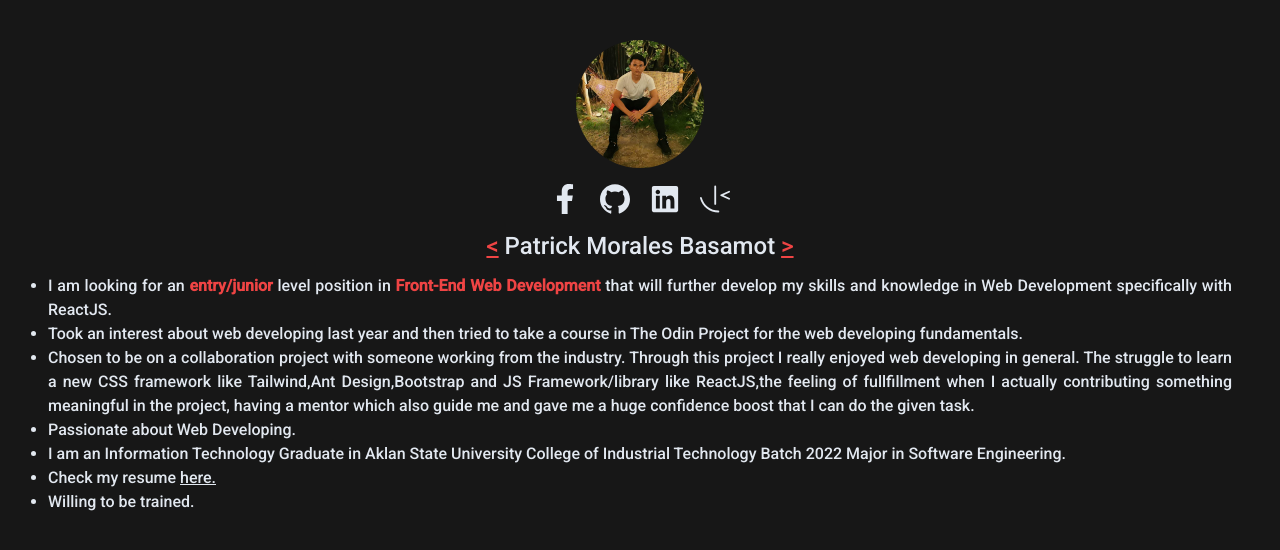
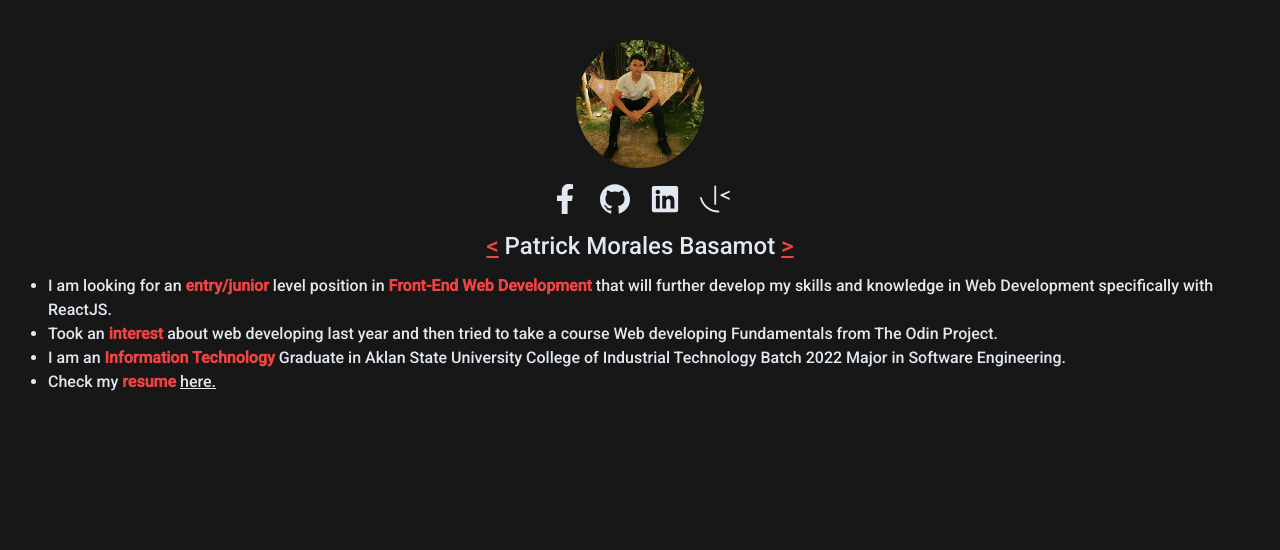
Before and after one commit to patrickbasamot/portfolio, a Next.js app: page / in a window 1280 px wide. Shown: the top 550 px of the page. Built offline with nearby package versions, Linux system fonts and the light colour scheme.

Commit message:
edited a few details

```diff
--- a/components/aboutme.js
+++ b/components/aboutme.js
@@ -59,22 +59,19 @@ export default function Aboutme(){
       <br/> <br/>
       </p> */}
 
-      <ul className='list-disc mt-3 text-sm text-justify md:text-base'>
+      <ul className='list-disc mt-3 text-sm text-left md:text-base'>
 
         <li><p>I am looking for an <strong className='text-red-500'>entry/junior</strong> level position in <strong className='text-red-500'>Front-End Web Development</strong> that will further develop my skills and knowledge in Web Development specifically with ReactJS.</p></li>
 
-        <li><p>Took an interest about web developing last year and then tried to take a course in The Odin Project for the web developing fundamentals.</p></li>
+        <li><p>Took an <strong className='text-red-500'>interest</strong> about web developing last year and then tried to take a course Web developing Fundamentals from The Odin Project.</p></li>
 
-        <li><p>Chosen to be on a collaboration project with someone working from the industry. Through this project I really enjoyed web developing in general. The struggle to learn a new CSS framework like Tailwind,Ant Design,Bootstrap and JS Framework/library like ReactJS,the feeling of fullfillment when I actually contributing something meaningful in the project, having a mentor which also guide me and gave me a huge confidence boost that I can do the given task.
-        </p></li>
+        {/* <li><p>Chosen to be on a <strong className='text-red-500'>collaboration project</strong> with Sir <strong><Link href={'www.rogermolas.com'}><a className='underline'>Roger Molas</a></Link> </strong> on an ASU Project. Through this project I really enjoyed web developing in general. The struggle to learn a new CSS framework like Ant Design and JS Framework/library like ReactJS and also Redux which I am still struggling setting it up on my own,but the feeling of fullfillment when I actually contributed something meaningful in the project and having a mentor which also guide me and gave me a huge confidence boost that I can do the given task.
+        </p></li> */}
 
-        <li><p>Passionate about Web Developing.</p></li>
+        <li><p> I am an <strong className='text-red-500'>Information Technology</strong> Graduate in Aklan State University College of Industrial Technology Batch 2022 Major in Software Engineering.</p></li>
 
-        <li><p> I am an Information Technology Graduate in Aklan State University College of Industrial Technology Batch 2022 Major in Software Engineering.</p></li>
+        <li><p>Check my <strong className='text-red-500'>resume</strong> <Link href={'/Patrick-M-Basamot.pdf'}><a className='underline '>here.</a></Link></p></li>
 
-        <li><p>Check my resume <Link href={'/Patrick-M-Basamot.pdf'}><a className='underline '>here.</a></Link></p></li>
-
-        <li><p>Willing to be trained.</p></li>
       </ul>
 
      </figcaption>
--- a/components/projects.js
+++ b/components/projects.js
@@ -1,6 +1,6 @@
 import { FaReact,FaAndroid,FaStackOverflow } from 'react-icons/fa';
 import { SiFirebase,SiAntdesign, SiHtml5,SiCss3,SiJavascript, SiReact, SiRedux } from "react-icons/si";
-
+import Link from 'next/link';
 export default function Projects(){
   const project =[
     {
@@ -20,8 +20,10 @@ export default function Projects(){
       'title': 'ASU Musyon Event App',
 
       'description':'A multi-platform software that enables students to search events and activities exclusive for all campuses of Aklan State University (ASU). Faculties of ASU can post events that aims to strenghten the community of learners and teachers. Students can bookmark events and receive notifications from the app. The goal of this software is to provide a platform to rapidly dissimiante event details to all students and teaching staffs of ASU.',
+      'maneger': 'Roger Molas',
 
       'role':'Front-end Web Developer',
+
 
       'tools': <><SiReact size={25}/> <SiAntdesign size={25}/> <SiRedux size={25}/></>
     }
@@ -34,13 +36,17 @@ export default function Projects(){
 
       <ul className="grid grid-cols-1 gap-2 justify-items-center pt-6 md:grid-cols-2 gap-x-10 justify-items-center place-items-center ">
         {
-            project.map((i)=>{ return (<div>
+            project.map((i)=>{
+        return (
+        <div>
           <h1 className='text-sm text-#fffffe md:text-base text-left'> <span class="inline-block py-1.5 px-2.5 leading-none text-center whitespace-nowrap align-baseline font-bold bg-red-500 text-white rounded">{i.title}</span></h1>
-
           <p className='text-sm pt-2 text-justify md:text-base'>{i.name} &nbsp; {i.description} </p>
+          {/* <p className='text-sm pt-2 text-justify md:text-base'>ASU Project Manager: <Link href={'www.rogermolas.com'}><a className='underline'>{i.maneger}</a></Link></p> */}
           <p className='text-sm md:text-base'>Role: <span className='text-red-500'>{i.role}</span> </p>
           <li className='text-sm flex gap-2 items-center pt-1 md:text-base'>Tools used: {i.tools}</li>
-          </div>)})
+        </div>
+
+          )})
         }
         </ul>
 
```
